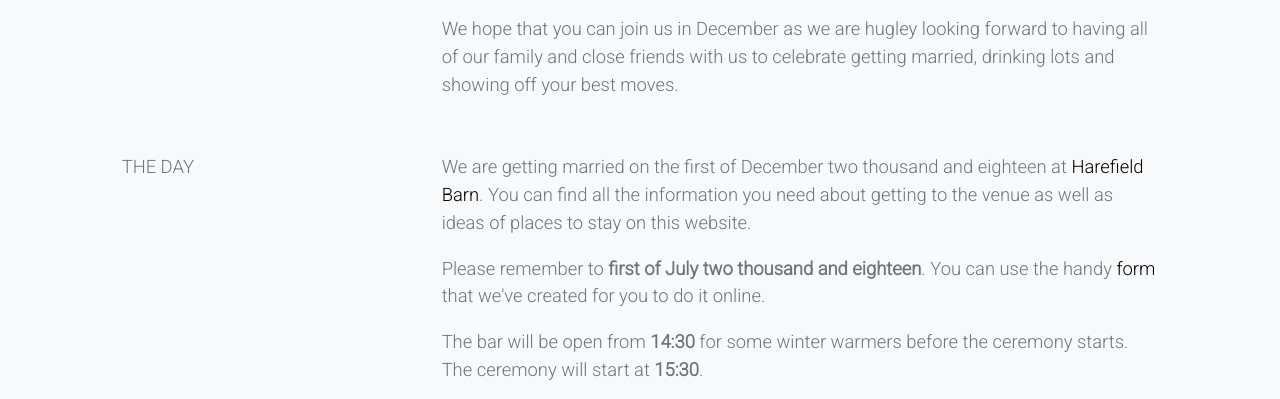
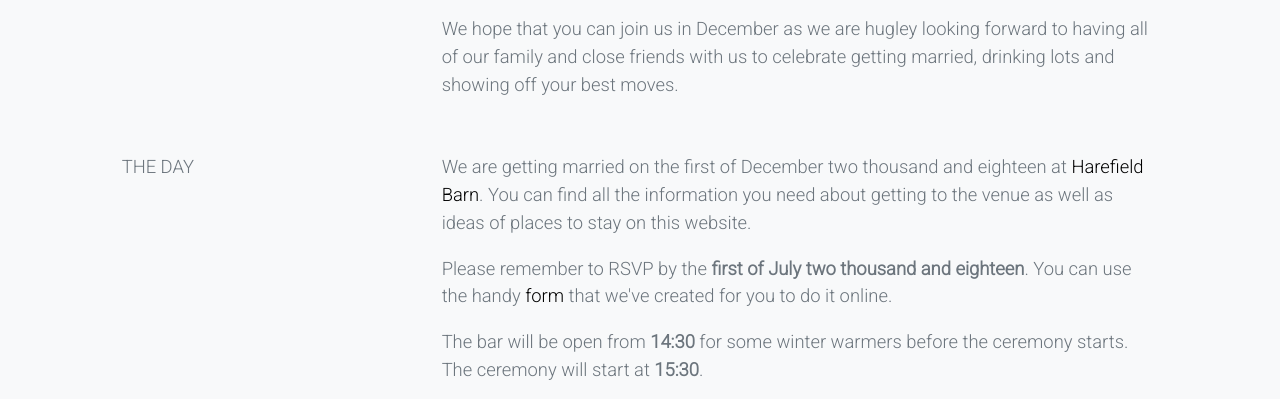
Before and after one commit to sammarland/wedding, a website: page index.html in a window 1280 px wide. Shown: the part 771-1170 px from the top of the page. Drawn offline with nearby package versions, Linux system fonts and the light colour scheme; files whose address does not match are found by name.

Commit message:
Fixed missing text

```diff
--- a/index.html
+++ b/index.html
@@ -85,7 +85,7 @@
             <div class="offset-lg-1 col-lg-7 col-sm-12 col-md-12 pt-3">
                     <p>We are getting married on the first of December two thousand and eighteen at <a href="https://www.harefieldbarn.co.uk/">Harefield Barn</a>. You can find all the information you need about getting to the venue as well as ideas of places to stay on this website.</p>
 
-                <p>Please remember to <b>first of July two thousand and eighteen</b>. You can use the handy  <a href="https://goo.gl/forms/yYIHMkCtSdLgMAtv1">form</a> that we've created for you to do it online. </p>
+                <p>Please remember to RSVP by the <b>first of July two thousand and eighteen</b>. You can use the handy  <a href="https://goo.gl/forms/yYIHMkCtSdLgMAtv1">form</a> that we've created for you to do it online. </p>
                 <p>The bar will be open from <b>14:30</b> for some winter warmers before the ceremony starts.
                     The ceremony will start at <b>15:30</b>.</p>
                 <p>We'd love our evening guests to arrive at <b>19:30</b> to start the party!</p>
```
